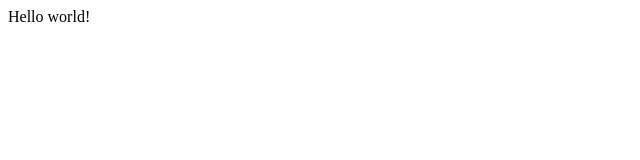
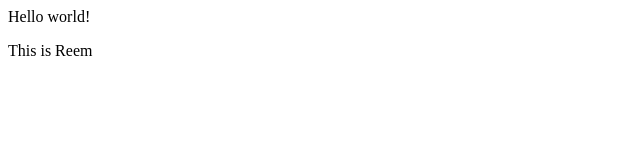
Before and after one commit to Pet-Logger/Pet-Logger, a React app: page / in a window 1280 px wide. Shown: the top 160 px of the page, without its empty margins (0-640 px from the left). Built offline with nearby package versions, Linux system fonts and the light colour scheme.

Commit message:
reem - made a test change

```diff
--- a/src/App.jsx
+++ b/src/App.jsx
@@ -2,7 +2,9 @@ import React from "react";
 
 const App = () => {
   return (
-    <div>Hello world!</div>
+    <div>Hello world!
+    <p>This is Reem</p>
+    </div>
   )
 }
 
```
Also changed, not shown: 1 other file (tests, documents, lock files or other folders).
